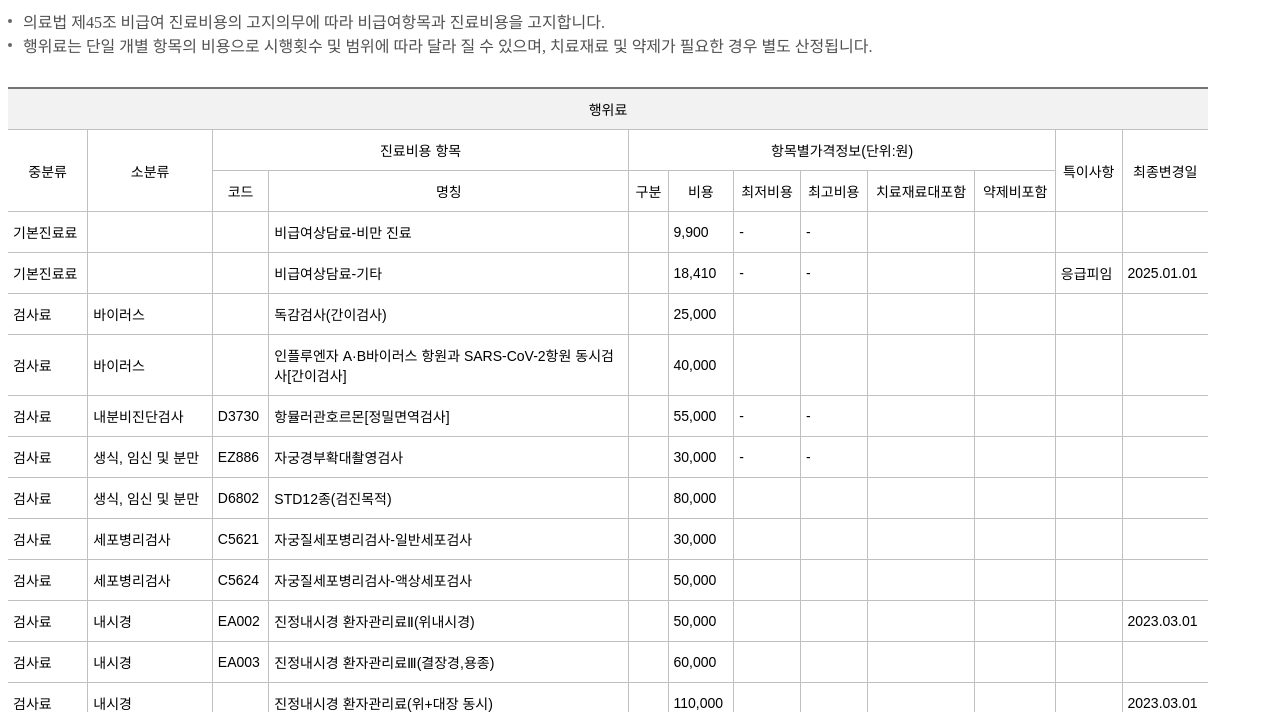
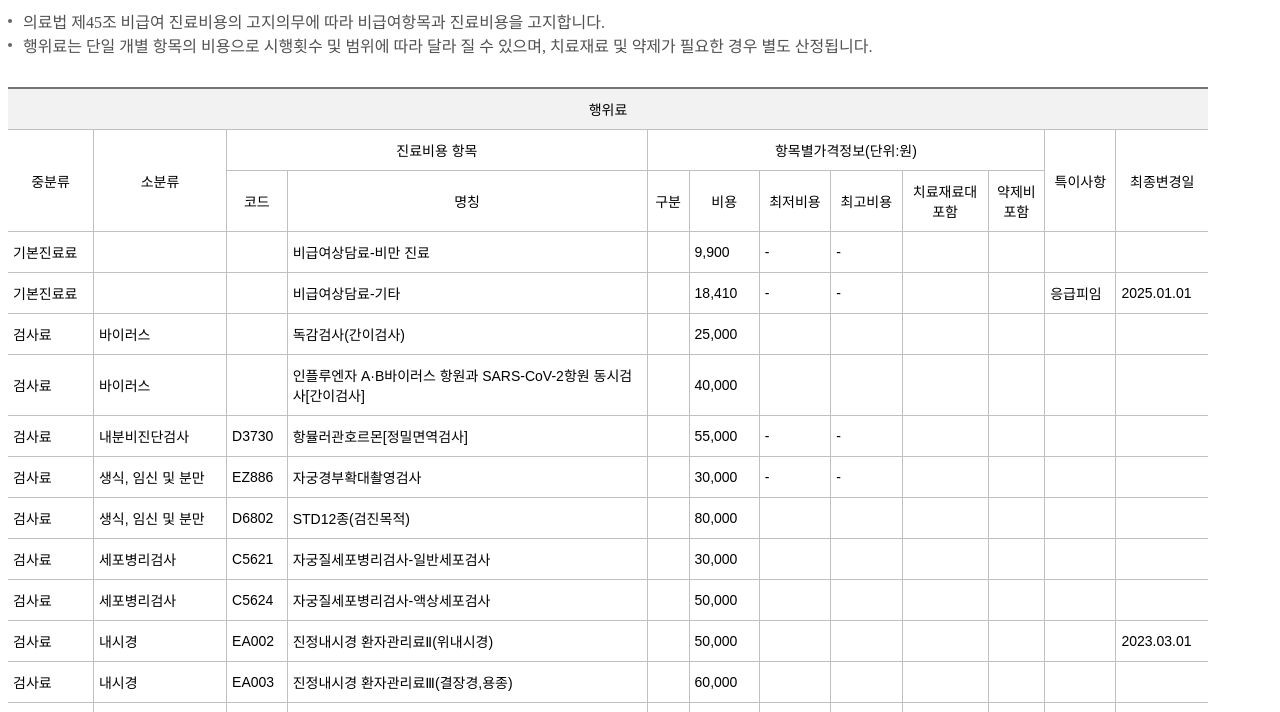
Before and after one commit to hyoeunkim126/naraemedical, a plain HTML site: page table.html in a window 1280 px wide. Shown: the part 88-800 px from the top of the page. Drawn offline with nearby package versions, Linux system fonts and the light colour scheme.

Commit message:
Update table.html

```diff
--- a/table.html
+++ b/table.html
@@ -61,8 +61,8 @@
                         <td class="">비용</td>
                         <td class="">최저비용</td>
                         <td class="">최고비용</td>
-                        <td class="">치료재료대포함</td>
-                        <td class="">약제비포함</td>
+                        <td class="">치료재료대<br>포함</td>
+                        <td class="">약제비<br>포함</td>
                     </tr>
                     <tr>
                         <td class="">기본진료료</td>
```
